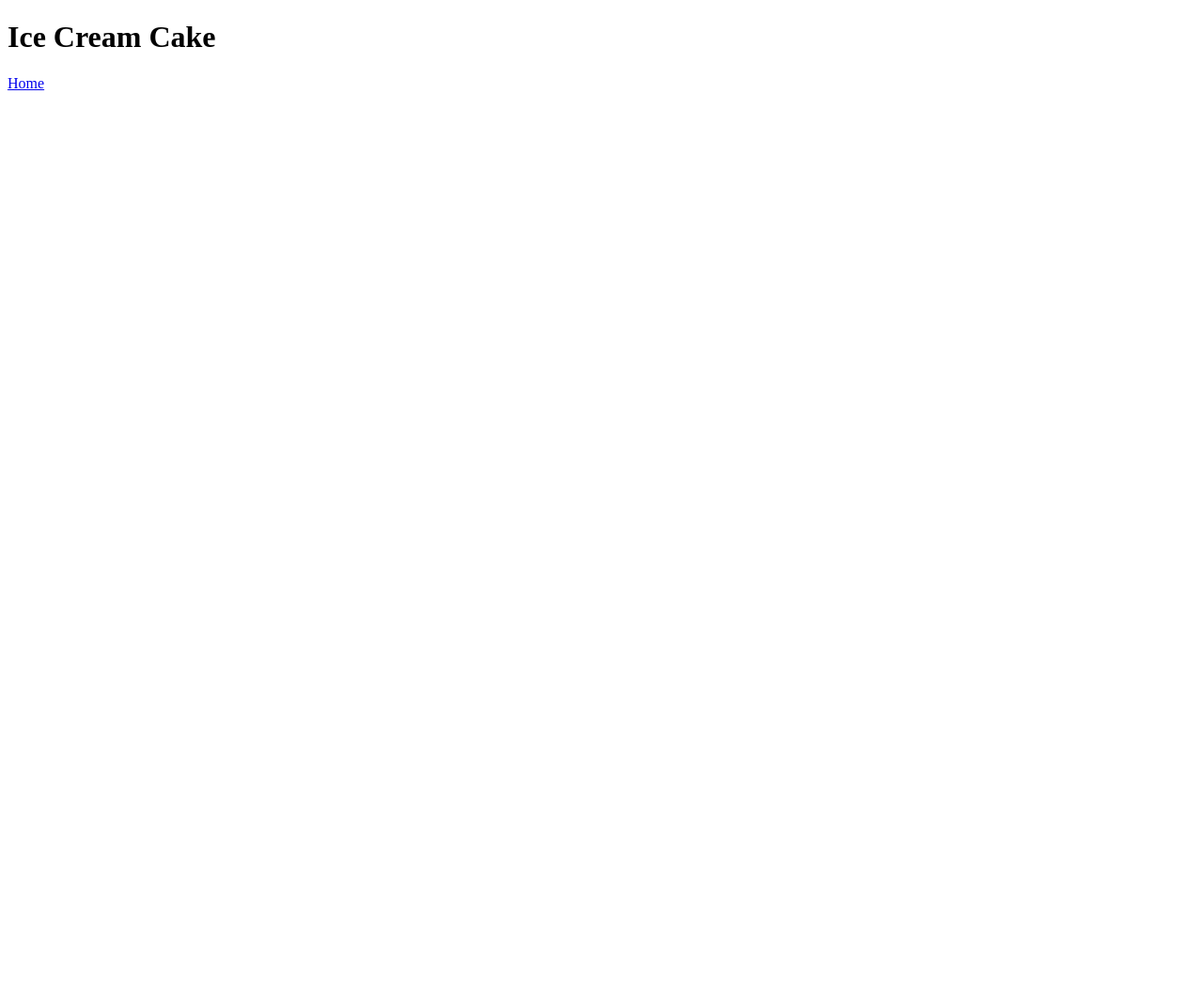
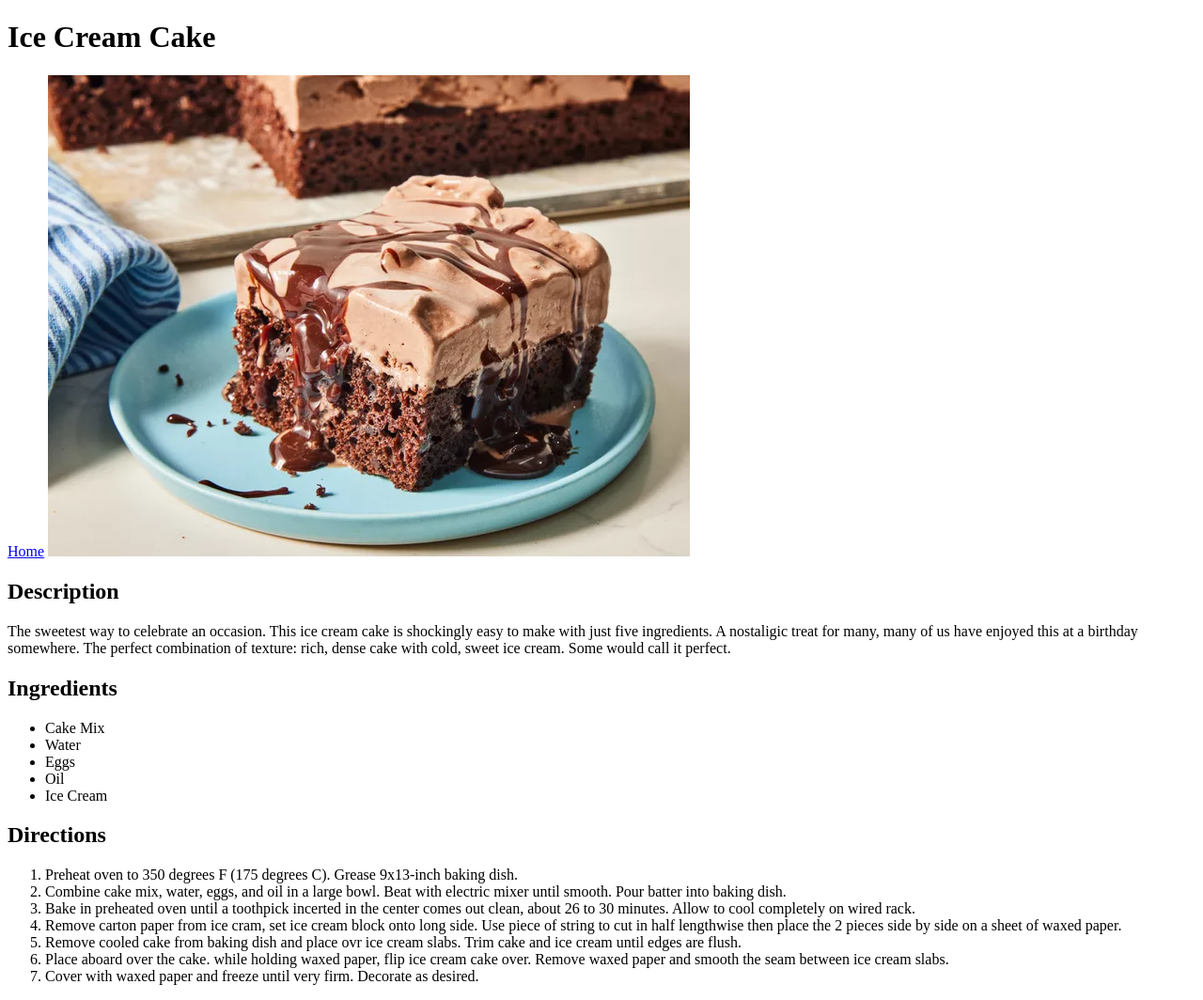
Before and after one commit to suribe2/odin-recipes, a plain HTML site: page Recipes/iceCreamCake.html in a window 1280 px wide. Shown: the whole page at 94% size. Before the commit the page ends 800 px from the top, so only its background shows below. Drawn offline with Linux system fonts and the light colour scheme.

Commit message:
Finished Ice Cream Cake page and fixed some gramatical errors.

```diff
--- a/Recipes/iceCreamCake.html
+++ b/Recipes/iceCreamCake.html
@@ -8,5 +8,38 @@
     <h1>Ice Cream Cake</h1>
     <a href="../index.html">Home</a>
 
+    <img src="../Images/IceCreamCake.webp"/>
+
+    <h2>Description</h2>
+
+    <p>The sweetest way to celebrate an occasion. This ice cream cake is shockingly easy
+        to make with just five ingredients. A nostaligic treat for many, many of us have enjoyed
+        this at a birthday somewhere. The perfect combination of texture: rich, dense cake with
+        cold, sweet ice cream. Some would call it perfect.
+    </p>
+
+    <h2>Ingredients</h2>
+    <ul>
+        <li>Cake Mix</li>
+        <li>Water</li>
+        <li>Eggs</li>
+        <li>Oil</li>
+        <li>Ice Cream</li>
+    </ul>
+
+    <h2>Directions</h2>
+    <ol>
+        <li>Preheat oven to 350 degrees F (175 degrees C). Grease 9x13-inch baking dish.</li>
+        <li>Combine cake mix, water, eggs, and oil in a large bowl. Beat with electric mixer until smooth. Pour batter into baking dish.</li>
+        <li>Bake in preheated oven until a toothpick incerted in the center comes out clean, about 26 to 30 minutes. Allow to cool completely on wired rack.</li>
+        <li>Remove carton paper from ice cram, set ice cream block onto long side. Use piece of string to cut in half lengthwise then place the 2 pieces side by side on a sheet of waxed paper.</li>
+        <li>Remove cooled cake from baking dish and place ovr ice cream slabs. Trim cake and ice cream until edges are flush.</li>
+        <li>Place aboard over the cake. while holding waxed paper, flip ice cream cake over. Remove waxed paper and smooth the seam between ice cream slabs.</li>
+        <li>Cover with waxed paper and freeze until very firm. Decorate as desired.</li>
+
+    </ol>
+
+
+
 </body>
 </html>
```
Also changed, not shown: Recipes/lemonBars.html (+1 -1 lines), Images/IceCreamCake.webp (added).
